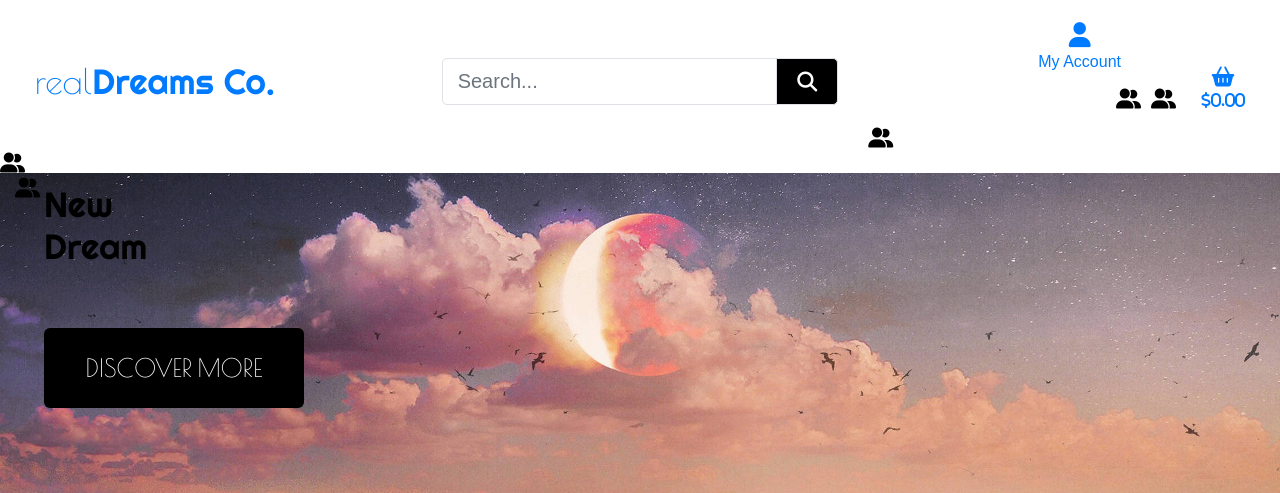
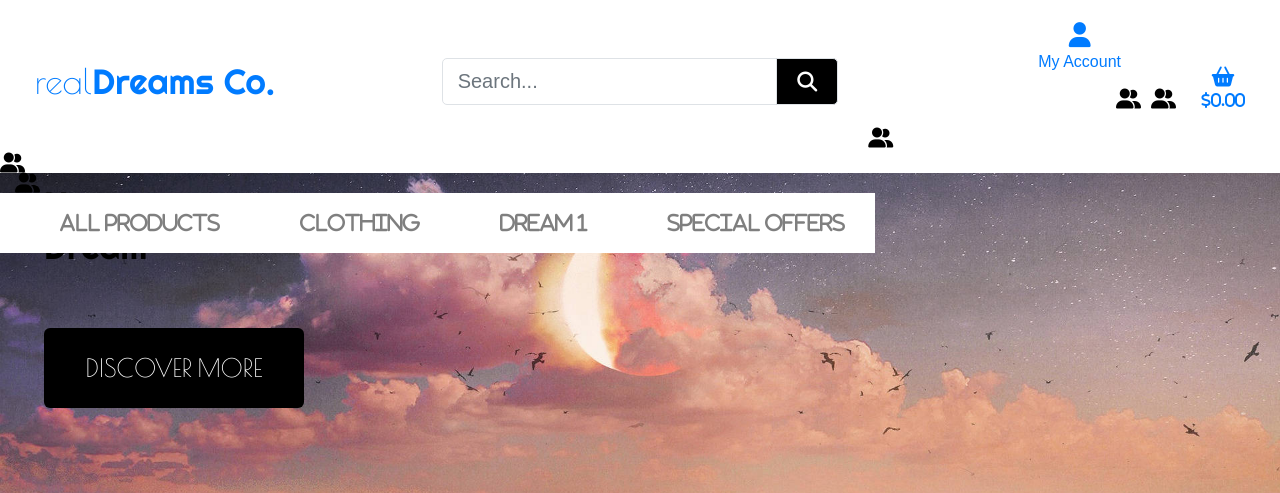
Before and after one commit to DebbieBergstrom/realDreamsCo, a Django app: page /home/ in a window 1280 px wide. Shown: the top 493 px of the page. Run offline with Django 3.2, Linux system fonts and the light colour scheme; some libraries are stand-ins or nearby versions.

Commit message:
#41 fest(top-header,main-nav): add initila code to new templates

```diff
--- a/templates/base.html
+++ b/templates/base.html
@@ -116,15 +116,12 @@
                             <a href="" class="dropdown-item"><i
                                     class="fas fa-user-circle"></i>My
                                 Profile</a>
-                            <a href="{% url 'account_logout' %}"
-                                class="dropdown-item"><i
+                            <a href="" class="dropdown-item"><i
                                     class="fas fa-sign-out-alt"></i>Logout</a>
                             {% else %}
-                            <a href="{% url 'account_signup' %}"
-                                class="dropdown-item"><i
+                            <a href="" class="dropdown-item"><i
                                     class="fas fa-user-friends">Register</a>
-                            <a href="{% url 'account_login' %}"
-                                class="dropdown-item"><i
+                            <a href="" class="dropdown-item"><i
                                     class="fa-solid fa-right-to-bracket"></i>Login</a>
                             {% endif %}
                         </div>
@@ -148,6 +145,18 @@
                     </li>
                 </ul>
             </div>
+        </div>
+        <div class="row bg-white">
+            <nav class="navbar navbar-expand-lg navbar-light w-100">
+                <button class="navbar-toggler" type="button"
+                    data-toggle="collapse" data-target="#main-nav"
+                    aria-controls="main-nav" aria-expanded="false"
+                    aria-label="Toggle navigation">
+                    <span class="navbar-toggler-icon"></span>
+                </button>
+                {% include 'includes/top-header-mobile.html' %}
+                {% include 'includes/main-navbar.html' %}
+            </nav>
         </div>
     </header>
     {% endblock %}
--- /dev/null
+++ b/templates/includes/main-navbar.html
@@ -0,0 +1,80 @@
+<div class="collapse navbar-collapse" id="main-nav">
+    <ul class="navbar-nav w-auto mx-auto">
+        <li class="nav-item d-block d-md-none">
+            <a class="logo-font font-weight-bold nav-link text-black mr-5"
+                href="{% url 'home' %}" id="home-link">
+                Home
+            </a>
+        </li>
+        <li class="nav-item dropdown">
+            <a class="logo-font font-weight-bold nav-link text-black mr-5"
+                href="#" id="all-products-link" data-toggle="dropdown"
+                aria-haspopup="true" aria-expanded="false">
+                All Products
+            </a>
+            <div class="dropdown-menu border-0"
+                aria-labelledby="all-products-link">
+                <a href="{% url 'products' %}?sort=price&direction=asc"
+                    class="dropdown-item">By Price</a>
+                <a href="{% url 'products' %}?sort=rating&direction=desc"
+                    class="dropdown-item ">By Rating</a>
+                <a href="{% url 'products' %}?sort=category&direction=asc"
+                    class="dropdown-item ">By Category</a>
+                <a href="{% url 'products' %}" class="dropdown-item">All
+                    Dreams</a>
+            </div>
+        </li>
+
+        <li class="nav-item dropdown">
+            <a class="logo-font font-weight-bold nav-link text-black mr-5"
+                href="#" id="clothing-link" data-toggle="dropdown"
+                aria-haspopup="true" aria-expanded="false">
+                Clothing
+            </a>
+            <div class="dropdown-menu border-0"
+                aria-labelledby="clothing-link">
+                <a href="{% url 'products' %}?category=activewear,essentials"
+                    class="dropdown-item">Dream 1</a>
+                <a href="{% url 'products' %}?category=jeans"
+                    class="dropdown-item">Dream 1</a>
+                <a href="{% url 'products' %}?category=shirts"
+                    class="dropdown-item">Dream 1</a>
+                <a href="{% url 'products' %}?category=activewear,essentials,jeans,shirts"
+                    class="dropdown-item">All Dreams</a>
+            </div>
+        </li>
+
+        <li class="nav-item dropdown">
+            <a class="logo-font font-weight-bold nav-link text-black mr-5"
+                href="#" id="Dreams-link" data-toggle="dropdown"
+                aria-haspopup="true" aria-expanded="false">
+                Dream 1
+            </a>
+            <div class="dropdown-menu border-0"
+                aria-labelledby="homeware-link">
+                <a href="{% url 'products' %}?category=bed_bath"
+                    class="dropdown-item">Dream 2</a>
+                <a href="{% url 'products' %}?category=kitchen_dining"
+                    class="dropdown-item">Dream 3</a>
+                <a href="{% url 'products' %}?category=bed_bath,kitchen_dining"
+                    class="dropdown-item">All Dreams</a>
+            </div>
+        </li>
+
+        <li class="nav-item dropdown">
+            <a class="logo-font font-weight-bold nav-link text-black" href="#"
+                id="specials-link" data-toggle="dropdown" aria-haspopup="true"
+                aria-expanded="false">
+                Special Offers
+            </a>
+            <div class="dropdown-menu border-0"
+                aria-labelledby="specials-link">
+                <a href="{% url 'products' %}?category=new_arrivals"
+                    class="dropdown-item">News</a>
+                <a href="{% url 'products' %}?category=deals" <a
+                    href="{% url 'products' %}?category=new_arrivals,deals,clearance"
+                    class="dropdown-item">All Specials</a>
+            </div>
+        </li>
+    </ul>
+</div>
--- /dev/null
+++ b/templates/includes/top-header-mobile.html
@@ -0,0 +1,66 @@
+<li class="list-inline-item">
+    <a class="text-black nav-link d-block d-lg-none" href="#"
+        id="mobile-search" data-toggle="dropdown" aria-haspopup="true"
+        aria-expanded="false">
+        <div class="text-center">
+            <div><i class="fas fa-search fa-lg"></i></div>
+            <p class="my-0">Search</p>
+        </div>
+    </a>
+    <div class="dropdown-menu border-0 w-100 p-3 rounded-1 my-0"
+        aria-labelledby="mobile-search">
+        <form class="form" method="GET" action="">
+            <div class="input-group w-100">
+                <input class="form-control border border-black rounded-1"
+                    type="text" name="q" placeholder="Search...">
+                <div class="input-group-append">
+                    <button
+                        class="form-control form-control btn btn-black border border-black rounded-1"
+                        type="submit">
+                        <span class="icon">
+                            <i class="fas fa-search"></i>
+                        </span>
+                    </button>
+                </div>
+            </div>
+        </form>
+    </div>
+</li>
+<li class="list-inline-item dropdown">
+    <a class="text-black nav-link d-block d-lg-none" href="#" id="user-options"
+        data-toggle="dropdown" aria-haspopup="true" aria-expanded="false">
+        <div class="text-center">
+            <div><i class="fas fa-user fa-lg"></i></div>
+            <p class="my-0">My Account</p>
+        </div>
+    </a>
+    <div class="dropdown-menu border-0" aria-labelledby="user-options">
+        {% if request.user.is_authenticated %}
+        {% if request.user.is_superuser %}
+        <a href="" class="dropdown-item">Product
+            Management</a>
+        {% endif %}
+        <a href="" class="dropdown-item">My
+            Profile</a>
+        <a href="{% url 'account_logout' %}" class="dropdown-item">Logout</a>
+        {% else %}
+        <a href="{% url 'account_signup' %}" class="dropdown-item">Register</a>
+        <a href="{% url 'account_login' %}" class="dropdown-item">Login</a>
+        {% endif %}
+    </div>
+</li>
+<li class="list-inline-item">
+    <a class="{% if grand_total %}text-primary font-weight-bold{% else %}text-black{% endif %} nav-link d-block d-lg-none"
+        href="">
+        <div class="text-center">
+            <div><i class="fa-solid fa-basket-shopping"></i></div>
+            <p class="my-0">
+                {% if grand_total %}
+                ${{ grand_total|floatformat:2 }}
+                {% else %}
+                $0.00
+                {% endif %}
+            </p>
+        </div>
+    </a>
+</li>
```
